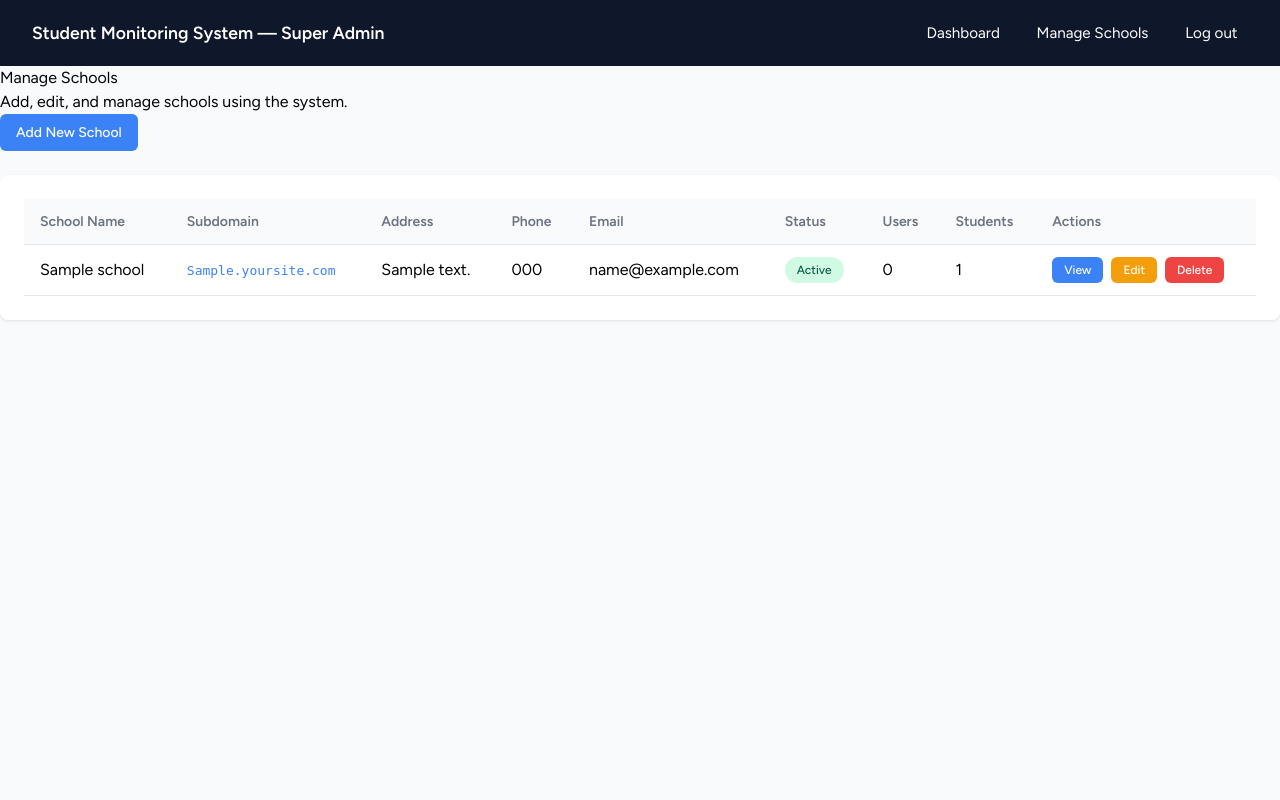
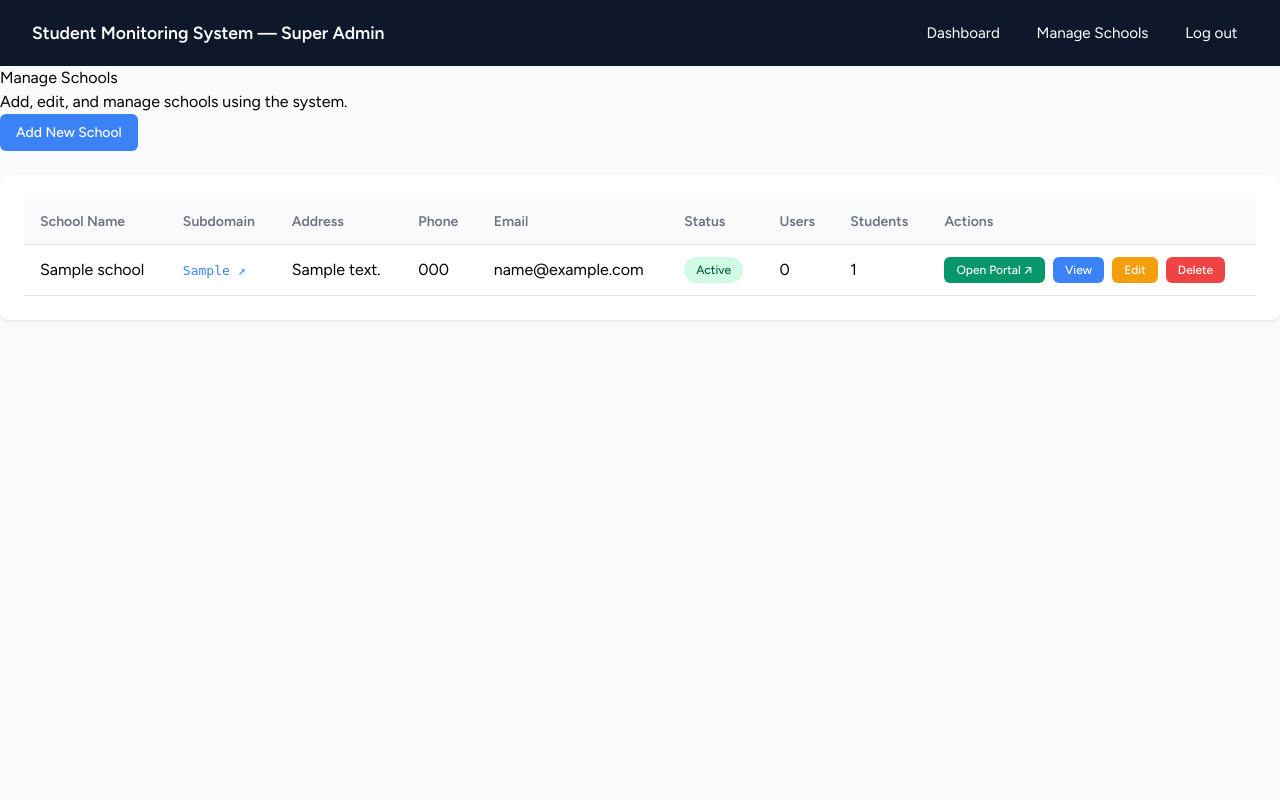
Before and after one commit to jnamilit-art/studentmonitoring, a Laravel app: page /super-admin/schools in a window 1280 px wide. Run offline with Laravel 12, Linux system fonts and the light colour scheme; a user stored in the database is signed in; data comes from the database, SQL or seed files in the repository; tables that the repository leaves empty hold one stand-in row (values such as "Sample post"); style sheets or scripts are compiled from the project's sources; some libraries are stand-ins or nearby versions.

Commit message:
UI: Add Open Portal button to easily access school dashboards from Super Admin

```diff
--- a/app/Http/Controllers/SuperAdminController.php
+++ b/app/Http/Controllers/SuperAdminController.php
@@ -112,6 +112,7 @@ class SuperAdminController extends Controller
             'school' => [
                 'id' => $school->id,
                 'name' => $school->name,
+                'subdomain' => $school->subdomain,
                 'address' => $school->address,
                 'phone' => $school->phone,
                 'email' => $school->email,
--- a/resources/js/Pages/SuperAdmin/SchoolDetails.vue
+++ b/resources/js/Pages/SuperAdmin/SchoolDetails.vue
@@ -53,6 +53,14 @@ const props = defineProps({
                         <div class="info-item">
                             <label>Created At</label>
                             <p>{{ school.created_at }}</p>
+                        </div>
+                        <div v-if="school.subdomain" class="info-item">
+                            <label>Portal Link</label>
+                            <p>
+                                <a :href="`/?school_subdomain=${school.subdomain}`" target="_blank" style="color: #059669; font-weight: 700; text-decoration: none;">
+                                    Open School Portal ↗
+                                </a>
+                            </p>
                         </div>
                     </div>
                 </div>
--- a/resources/js/Pages/SuperAdmin/Schools.vue
+++ b/resources/js/Pages/SuperAdmin/Schools.vue
@@ -268,8 +268,8 @@ const openSchoolUrl = (school) => {
                             <tr v-for="school in schools" :key="school.id">
                                 <td>{{ school.name }}</td>
                                 <td>
-                                    <a v-if="school.subdomain" @click.prevent="openSchoolUrl(school)" href="#" class="subdomain-link">
-                                        {{ school.subdomain }}.yoursite.com
+                                    <a v-if="school.subdomain" @click.prevent="openSchoolUrl(school)" href="#" class="subdomain-link" :title="`Open ${school.name} Portal`">
+                                        {{ school.subdomain }} ↗
                                     </a>
                                     <span v-else class="text-muted">-</span>
                                 </td>
@@ -285,6 +285,9 @@ const openSchoolUrl = (school) => {
                                 <td>{{ school.students_count }}</td>
                                 <td>
                                     <div class="action-buttons">
+                                        <button @click="openSchoolUrl(school)" class="btn btn-sm btn-open" title="Open School Portal in new tab">
+                                            Open Portal ↗
+                                        </button>
                                         <Link :href="route('super_admin.school.details', school.id)" class="btn btn-sm btn-view">
                                             View
                                         </Link>
@@ -425,6 +428,15 @@ const openSchoolUrl = (school) => {
     font-size: 0.75rem;
 }
 
+.btn-open {
+    background-color: #059669;
+    color: white;
+}
+
+.btn-open:hover {
+    background-color: #047857;
+}
+
 .btn-view {
     background-color: #3b82f6;
     color: white;
```
